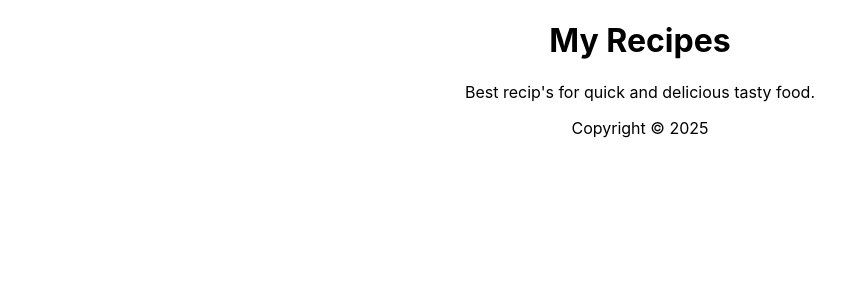
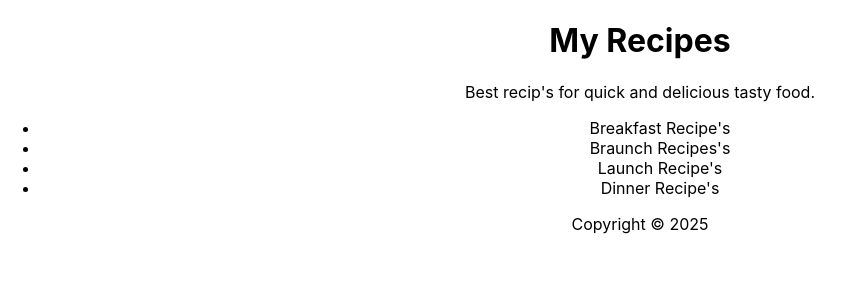
Before and after one commit to Caio-GBrayner/React-Project-Exercise, a React (Create React App) app: page / in a window 1280 px wide. Shown: the top 300 px of the page, without its empty margins (0-854 px from the left). Built offline with nearby package versions, Linux system fonts and the light colour scheme.

Commit message:
List and Key to List Items

```diff
--- a/src/App.js
+++ b/src/App.js
@@ -2,9 +2,9 @@ import './App.css';
 
 function Header(props) {
   return(
-    <haeder>
+    <header>
       <h1>{props.name}</h1>
-    </haeder>
+    </header>
   )
 }
 
@@ -12,6 +12,9 @@ function Main(props) {
   return(
     <main>
       <p>Best recip's for quick and {props.adjective} tasty food.</p>
+      <ul>
+        {props.recipes.map((recipe) => (<li key={recipe.id}> {recipe.title} </li>))}
+      </ul>
     </main>
   )
 }
@@ -23,11 +26,27 @@ function Footer(props) {
     </footer>
   )
 }
+
+const recipes =[
+  "Breakfast Recipe's",
+  "Braunch Recipes's",
+  "Launch Recipe's",
+  "Dinner Recipe's",
+]
+
+const recipeObjects = recipes.map((recipe, recipe_id) => (
+  {
+    id: recipe_id,
+    title: recipe
+  }
+));
+
+
 function App() {
   return (
     <div className="App">
       <Header name="My Recipes"></Header>
-       <Main adjective="delicious"></Main>
+       <Main adjective="delicious" recipes ={recipeObjects}></Main>
        <Footer year={new Date().getFullYear()}></Footer>
     </div>
   );
```
